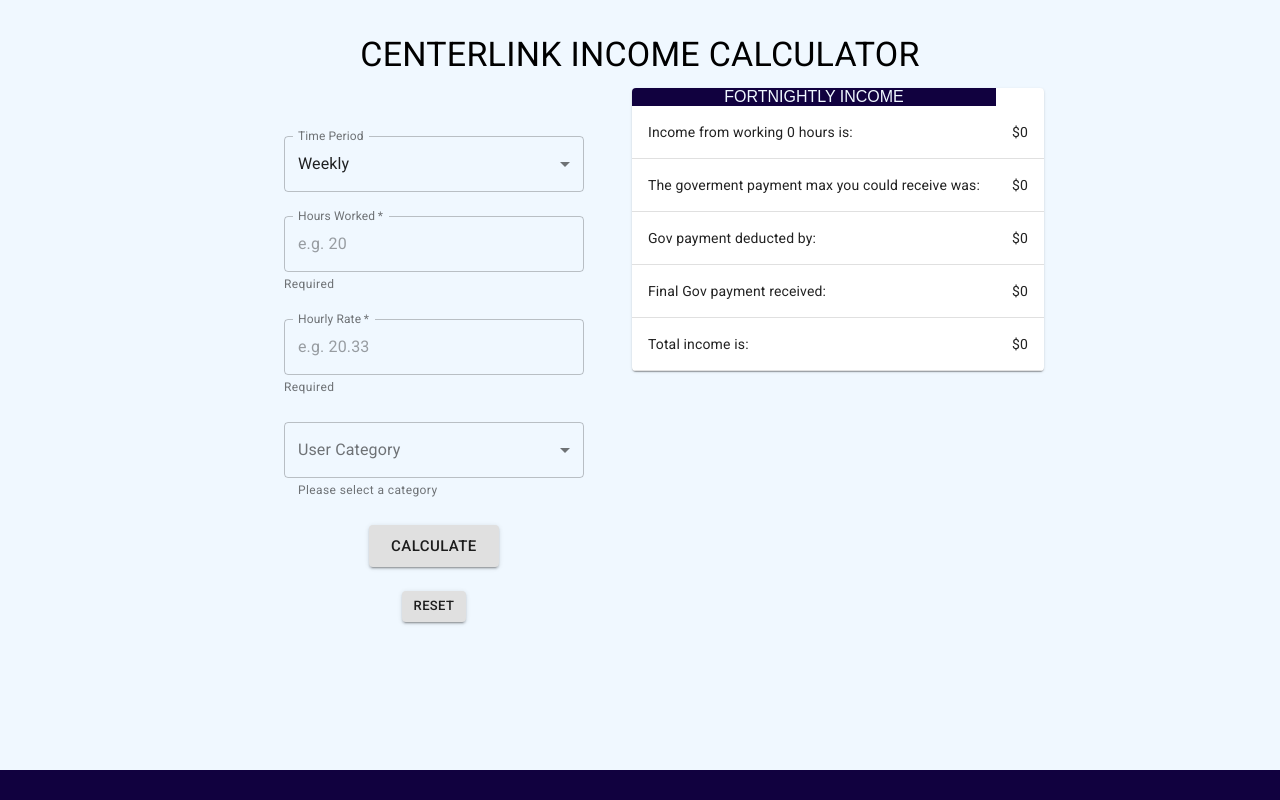
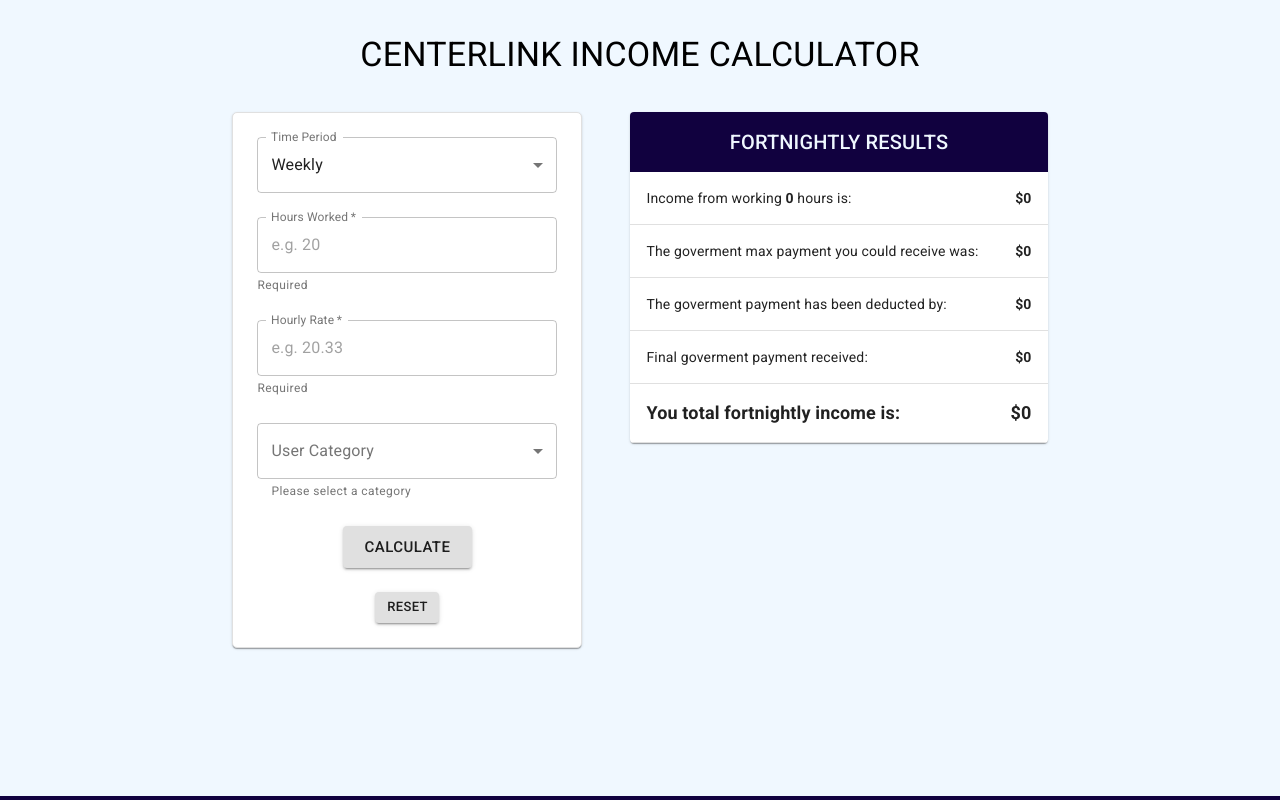
Before and after one commit to SebAnt86/incomecalc, a React (Create React App) app: page / in a window 1280 px wide. Shown: the top 800 px of the page. Built offline with nearby package versions, Linux system fonts and the light colour scheme; the HTML template or start-up script is replaced by a standard one.

Commit message:
restyled the result table wit MUI

```diff
--- a/src/App.js
+++ b/src/App.js
@@ -30,7 +30,7 @@
           <Box xs={12} sm={6} mx={{ sm: 3 }} my={{xs:3}}>
             <Form setResult={setResult} />
           </Box>
-          <Box mt={{ xs: 5, md: 0 }}>
+          <Box xs={12} sm={6} mt={{ xs: 5}} my={{xs:3}}>
             <Result result={result} />
           </Box>
         </Box>
--- a/src/components/Form.js
+++ b/src/components/Form.js
@@ -19,7 +19,7 @@
   formControl: {
     // margin: theme.spacing(1),
     minWidth: 300,
-    maxWidth: "auto",
+    maxWidth: 300,
   },
   selectEmpty: {
     marginTop: theme.spacing(2),
@@ -138,7 +138,7 @@
 
   return (
     <>
-      <Container maxWidth="md">
+      <Container maxWidth="md" className="form-container">
         <form onSubmit={handleSubmit}>
           <FormGroup mx={{xs: 3}}>
             <Box mt={{ xs: 3 }}>
@@ -275,7 +275,7 @@
               display="flex"
               flexDirection="row"
               justifyContent="center"
-              mt={{ xs: 3 }}
+              my={{ xs: 3 }}
             >
               <Button variant="contained" onClick={formReset} size="small">
                 Reset
--- a/src/components/Result.js
+++ b/src/components/Result.js
@@ -4,11 +4,12 @@
 import TableBody from "@material-ui/core/TableBody";
 import TableCell from "@material-ui/core/TableCell";
 import TableContainer from "@material-ui/core/TableContainer";
-import TableHead from "@material-ui/core/TableHead";
+// import TableHead from "@material-ui/core/TableHead";
 import TableRow from "@material-ui/core/TableRow";
 import Paper from "@material-ui/core/Paper";
 import Container from "@material-ui/core/Container";
 import Typography from "@material-ui/core/Typography";
+import Box from "@material-ui/core/Box";
 // import { makeStyles } from '@material-ui/core/styles';
 
 function Result(props) {
@@ -26,45 +27,44 @@
 
   return (
     <>
+      <Container maxWidth="md">
         <TableContainer component={Paper} maxWidth="md">
-        <Table aria-label="customized table">
-          <TableHead className="table-head">
+        <Typography variant="h6" className="table-head">FORTNIGHTLY RESULTS</Typography>
+          <Table aria-label="customized table" >
+            {/* <TableHead className="table-head" mt={{ xs: 3 }}>
               <TableRow align="center">FORTNIGHTLY INCOME</TableRow>
-          </TableHead>
+            </TableHead> */}
             <TableBody>
               <TableRow>
                 <TableCell>
-                Income from working {workedHours} hours is:
+                  Income from working <Box component="span" fontWeight="fontWeightBold" >{workedHours}</Box> hours is:
                 </TableCell>
-              <TableCell align="right">${workIncomeTotal}</TableCell>
+                <TableCell align="right"><Box component="span" fontWeight="fontWeightBold" >${workIncomeTotal}</Box></TableCell>
               </TableRow>
               <TableRow>
                 <TableCell>
-              The goverment payment max you could receive was:
+                  The goverment max payment you could receive was:
                 </TableCell>
-              <TableCell align="right">${maxGovPayment}</TableCell>
+                <TableCell align="right"><Box component="span" fontWeight="fontWeightBold">${maxGovPayment}</Box></TableCell>
               </TableRow>
               <TableRow>
                 <TableCell>
-              Gov payment deducted by:
+                  The goverment payment has been deducted by:
                 </TableCell>
-              <TableCell align="right">${deductions}</TableCell>
+                <TableCell align="right"><Box component="span" fontWeight="fontWeightBold" >${deductions}</Box></TableCell>
               </TableRow>
               <TableRow>
-              <TableCell>
-              Final Gov payment received:
-              </TableCell>
-              <TableCell align="right">${finalGovPay}</TableCell>
+                <TableCell>Final goverment payment received:</TableCell>
+                <TableCell align="right"><Box component="span" fontWeight="fontWeightBold" >${finalGovPay}</Box></TableCell>
               </TableRow>
               <TableRow>
-              <TableCell>
-              Total income is:
-              </TableCell>
-              <TableCell>${totalIncome}</TableCell>
+                <TableCell><Box component="span" fontWeight="fontWeightBold" fontSize={18}>You total fortnightly income is:</Box></TableCell>
+                <TableCell><Box component="span" fontWeight="fontWeightBold" fontSize={18}>${totalIncome}</Box></TableCell>
               </TableRow>
             </TableBody>
           </Table>
         </TableContainer>
+      </Container>
     </>
   );
 }
--- a/src/index.css
+++ b/src/index.css
@@ -20,12 +20,35 @@
     justify-content: space-between;
 }
 
+/* form style */
+
 .validation {
     color: red !important;
     font-size: 1em !important;
 }
 
+.form-container {
+    /* border: 1px solid #11013f; */
+    border-radius: 5px;
+    background-color: #fff;
+    border: 1px solid rgba(224, 224, 224, 1);
+    box-shadow: 0px 2px 1px -1px rgb(0 0 0 / 20%), 0px 1px 1px 0px rgb(0 0 0 / 14%), 0px 1px 3px 0px rgb(0 0 0 / 12%);
+}
 
+/* results style */
+
+.table-head {
+    background-color: #11013f;
+    color: #f0f8ff;
+    text-align: center;
+    padding: 0.7em 0;
+}
+
+TableContainer{
+    border: 1px solid #11013f;
+}
+
+/* footer style */
 .footer-style{
     background-color: #11013f;
     color: #f0f8ff;
@@ -36,9 +59,3 @@
     line-height: 1.4em;
     letter-spacing: 0.09em;
 }
-
-
-.table-head {
-    background-color: #11013f;
-    color: #f0f8ff;
-}
```
Lines whose indentation alone changed are shown as unchanged.
